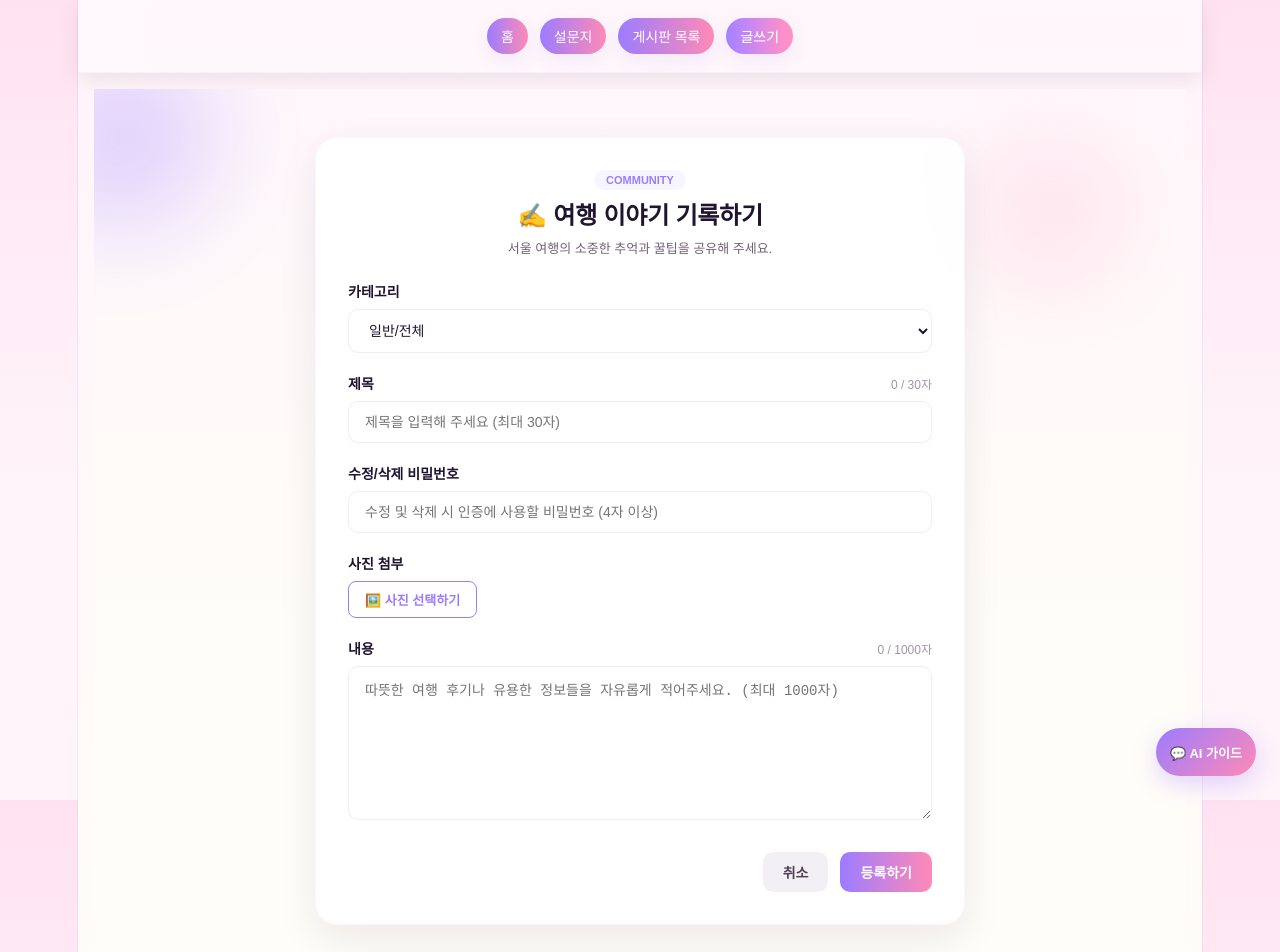
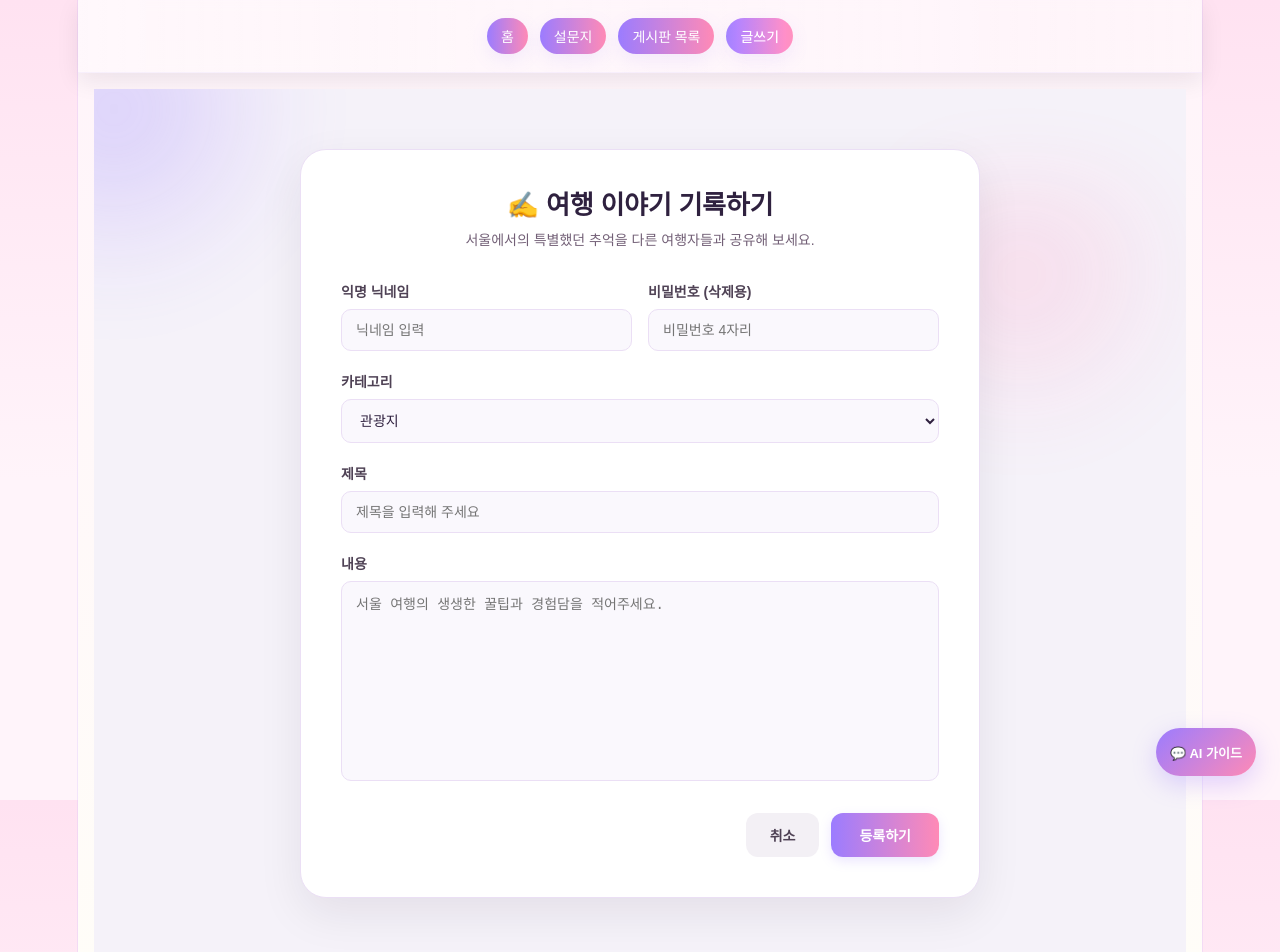
Before and after one commit to 15nayana1021/seoul-localhub, a Vue app: page /board/write in a window 1280 px wide. Shown: the top 952 px of the page. Built offline with nearby package versions, Linux system fonts and the light colour scheme.

Commit message:
닉네임 기능 추가

```diff
--- a/src/views/BoardDetail.vue
+++ b/src/views/BoardDetail.vue
@@ -10,6 +10,7 @@
         <span class="category-badge">{{ getCategoryLabel(post.category) }}</span>
         <h2 class="detail-title">{{ post.title }}</h2>
         <p class="detail-meta">
+          <span class="detail-author">👤 {{ post.author || '익명 여행자' }}</span>
           <span>📅 {{ formatDate(post.createdAt) }}</span>
         </p>
       </header>
@@ -27,7 +28,7 @@
       <div class="share-section">
         <span class="share-title">📢 이 여행기 공유하기</span>
         <div class="share-buttons">
-          <button @click="copyLink" class="btn-share copy-btn" title="링크 복사">
+          <button @click="copyLink" class="btn-share copy-btn" title="リンク 복사">
             🔗 링크 복사
           </button>
           <button @click="shareToTwitter" class="btn-share twitter-btn" title="X 공유">
@@ -314,6 +315,8 @@ onMounted(() => {
   font-size: 12px;
   color: #a394a8;
   margin: 0;
+  display: flex;
+  gap: 12px;
 }
 
 .divider {
--- a/src/views/BoardList.vue
+++ b/src/views/BoardList.vue
@@ -51,7 +51,7 @@
               <div class="post-body">
                 <div class="post-top-info">
                   <span :class="['category-tag', post.category]">{{ getCategoryLabel(post.category) }}</span>
-                  <span class="author-badge">👤 익명 여행자</span>
+                  <span class="author-badge">👤 {{ post.author || '익명 여행자' }}</span>
                 </div>
 
                 <h3 class="post-title">{{ post.title }}</h3>
@@ -159,7 +159,6 @@ const goWrite = () => {
 .blob { position: absolute; filter: blur(40px); opacity: 0.9; }
 .b1 { width: 400px; height: 400px; left: -100px; top: -100px; background: radial-gradient(circle at 30% 30%, rgba(155,124,255,0.35), transparent 50%); }
 .b2 { width: 350px; height: 350px; right: -80px; top: 80px; background: radial-gradient(circle at 30% 30%, rgba(255,138,182,0.25), transparent 50%); }
-
 
 .card {
   width: 100%;
--- a/src/views/BoardWrite.vue
+++ b/src/views/BoardWrite.vue
@@ -7,16 +7,37 @@
 
     <div class="card write-card">
       <header class="write-header">
-        <span class="badge">COMMUNITY</span>
         <h2>✍️ 여행 이야기 기록하기</h2>
-        <p class="muted">서울 여행의 소중한 추억과 꿀팁을 공유해 주세요.</p>
+        <p>서울에서의 특별했던 추억을 다른 여행자들과 공유해 보세요.</p>
       </header>
 
       <form @submit.prevent="handleSubmit" class="write-form">
+        <div class="form-row">
+          <div class="form-group flex-1">
+            <label>익명 닉네임</label>
+            <input
+              type="text"
+              v-model="author"
+              placeholder="닉네임 입력"
+              required
+              class="form-input"
+            />
+          </div>
+          <div class="form-group flex-1">
+            <label>비밀번호 (삭제용)</label>
+            <input
+              type="password"
+              v-model="password"
+              placeholder="비밀번호 4자리"
+              required
+              class="form-input"
+            />
+          </div>
+        </div>
+
         <div class="form-group">
-          <label for="category">카테고리</label>
-          <select id="category" v-model="category" class="select-input" required>
-            <option value="all">일반/전체</option>
+          <label>카테고리</label>
+          <select v-model="category" required class="form-select">
             <option value="attraction">관광지</option>
             <option value="culture">문화/예술</option>
             <option value="festival">축제/행사</option>
@@ -27,79 +48,28 @@
         </div>
 
         <div class="form-group">
-          <div class="label-wrapper">
-            <label for="title">제목</label>
-            <span :class="['char-counter', { 'warning-text': title.length >= 30 }]">
-              {{ title.length }} / 30자
-            </span>
-          </div>
+          <label>제목</label>
           <input
             type="text"
-            id="title"
             v-model="title"
-            placeholder="제목을 입력해 주세요 (최대 30자)"
-            maxlength="30"
+            placeholder="제목을 입력해 주세요"
             required
+            class="form-input"
           />
         </div>
 
         <div class="form-group">
-          <label for="password">수정/삭제 비밀번호</label>
-          <input
-            type="password"
-            id="password"
-            v-model="password"
-            placeholder="수정 및 삭제 시 인증에 사용할 비밀번호 (4자 이상)"
-            minlength="4"
+          <label>내용</label>
+          <textarea
+            v-model="content"
+            placeholder="서울 여행의 생생한 꿀팁과 경험담을 적어주세요."
             required
-          />
-        </div>
-
-        <div class="form-group">
-          <label>사진 첨부</label>
-          <div class="file-upload-wrapper">
-            <input
-              type="file"
-              id="image-input"
-              accept="image/*"
-              @change="handleImageUpload"
-              style="display: none;"
-            />
-            <button
-              type="button"
-              class="btn-file-select"
-              @click="triggerFileInput"
-            >
-              🖼️ 사진 선택하기
-            </button>
-            <span v-if="imageName" class="file-name">{{ imageName }}</span>
-          </div>
-
-          <div v-if="imagePreview" class="preview-container">
-            <img :src="imagePreview" alt="미리보기" class="image-preview" />
-            <button type="button" class="btn-remove-img" @click="removeImage">❌ 삭제</button>
-          </div>
-        </div>
-
-        <div class="form-group">
-          <div class="label-wrapper">
-            <label for="content">내용</label>
-            <span :class="['char-counter', { 'warning-text': content.length >= 1000 }]">
-              {{ content.length }} / 1000자
-            </span>
-          </div>
-          <textarea
-            id="content"
-            v-model="content"
-            rows="8"
-            placeholder="따뜻한 여행 후기나 유용한 정보들을 자유롭게 적어주세요. (최대 1000자)"
-            maxlength="1000"
-            required
+            class="form-textarea"
           ></textarea>
         </div>
 
-        <div class="action-buttons">
-          <button type="button" @click="goBack" class="btn-back">취소</button>
+        <div class="form-actions">
+          <button type="button" @click="goBack" class="btn-cancel">취소</button>
           <button type="submit" class="btn-submit">등록하기</button>
         </div>
       </form>
@@ -115,77 +85,25 @@ import { useCommunityStore } from '../stores/community'
 const router = useRouter()
 const communityStore = useCommunityStore()
 
+const author = ref('')
+const password = ref('')
+const category = ref('attraction')
 const title = ref('')
 const content = ref('')
-const category = ref('all')
-const password = ref('')
 
-const imagePreview = ref('')
-const imageName = ref('')
-
-const triggerFileInput = () => {
-  document.getElementById('image-input').click()
-}
-
-const handleImageUpload = (event) => {
-  const file = event.target.files[0]
-  if (!file) return
-
-  if (file.size > 2 * 1024 * 1024) {
-    alert('이미지 파일은 최대 2MB까지만 업로드할 수 있습니다.')
-    event.target.value = ''
-    return
+const handleSubmit = () => {
+  const newPost = {
+    id: Date.now().toString(),
+    title: title.value.trim(),
+    content: content.value.trim(),
+    category: category.value,
+    author: author.value.trim(),
+    password: password.value.trim(),
+    createdAt: new Date().toISOString(),
+    comments: []
   }
 
-  imageName.value = file.name
-
-  const reader = new FileReader()
-  reader.onload = (e) => {
-    imagePreview.value = e.target.result
-  }
-  reader.readAsDataURL(file)
-}
-
-const removeImage = () => {
-  imagePreview.value = ''
-  imageName.value = ''
-  document.getElementById('image-input').value = ''
-}
-
-const handleSubmit = () => {
-  const cleanTitle = title.value.trim()
-  const cleanContent = content.value.trim()
-  const cleanPassword = password.value.trim()
-
-  if (!cleanTitle) {
-    alert('제목을 올바르게 입력해 주세요! (공백 제외)')
-    return
-  }
-  if (cleanTitle.length > 30) {
-    alert('제목은 최대 30자까지만 입력이 가능합니다.')
-    return
-  }
-  if (!cleanContent) {
-    alert('내용을 올바르게 기재해 주세요! (공백 제외)')
-    return
-  }
-  if (cleanContent.length > 1000) {
-    alert('내용은 최대 1000자까지만 입력이 가능합니다.')
-    return
-  }
-  if (cleanPassword.length < 4) {
-    alert('비밀번호는 안전을 위해 최소 4자 이상이어야 합니다.')
-    return
-  }
-
-  communityStore.createPost({
-    title: cleanTitle,
-    content: cleanContent,
-    password: cleanPassword,
-    category: category.value,
-    image: imagePreview.value
-  })
-
+  communityStore.addPost(newPost)
   router.push('/board')
 }
 
@@ -200,45 +118,46 @@ const goBack = () => {
   display: flex;
   align-items: center;
   justify-content: center;
-  padding: 48px 20px;
-  background: linear-gradient(180deg, #fff6fb 0%, #fffdf8 60%);
+  padding: 60px 20px;
+  background: #f5f2f9;
   position: relative;
   overflow: hidden;
   font-family: 'Noto Sans KR', sans-serif;
-  color: var(--text);
+  color: #2f213f;
 }
 
 .blobs { position: absolute; inset: 0; pointer-events: none; }
-.blob { position: absolute; filter: blur(36px); opacity: 0.95; }
-.b1 { width: 360px; height: 360px; left: -80px; top: -60px; background: radial-gradient(circle at 30% 30%, rgba(155,124,255,0.4), transparent 40%); }
-.b2 { width: 280px; height: 280px; right: -60px; top: 40px; background: radial-gradient(circle at 30% 30%, rgba(255,138,182,0.25), transparent 40%); }
+.blob { position: absolute; filter: blur(40px); opacity: 0.9; }
+.b1 { width: 400px; height: 400px; left: -100px; top: -100px; background: radial-gradient(circle at 30% 30%, rgba(155,124,255,0.35), transparent 50%); }
+.b2 { width: 350px; height: 350px; right: -80px; top: 80px; background: radial-gradient(circle at 30% 30%, rgba(255,138,182,0.25), transparent 50%); }
 
 .card {
   width: 100%;
-  max-width: 650px;
-  background: rgba(255, 255, 255, 0.9);
-  border-radius: 22px;
-  padding: 32px;
-  box-shadow: 0 14px 40px rgba(24,16,40,0.08);
-  border: 1px solid rgba(155,124,255,0.08);
-  backdrop-filter: blur(6px);
+  max-width: 680px;
+  background: #ffffff;
+  border-radius: 26px;
+  padding: 40px;
+  box-shadow: 0 16px 45px rgba(24, 16, 40, 0.08);
+  border: 1px solid #ebdff5;
   position: relative;
   z-index: 2;
 }
 
-.write-header { text-align: center; margin-bottom: 24px; }
-.badge {
-  display: inline-block;
-  font-size: 11px;
-  font-weight: 700;
-  color: #9b7cff;
-  background: rgba(155, 124, 255, 0.08);
-  padding: 4px 12px;
-  border-radius: 999px;
-  margin-bottom: 12px;
+.write-header {
+  text-align: center;
+  margin-bottom: 32px;
 }
-.write-header h2 { font-size: 24px; font-weight: 700; color: var(--text); margin: 0; }
-.muted { font-size: 13px; color: #736077; margin-top: 8px; }
+.write-header h2 {
+  font-size: 26px;
+  font-weight: 800;
+  color: #2f213f;
+  margin: 0 0 8px;
+}
+.write-header p {
+  font-size: 14px;
+  color: #736077;
+  margin: 0;
+}
 
 .write-form {
   display: flex;
@@ -247,116 +166,60 @@ const goBack = () => {
   text-align: left;
 }
 
+.form-row {
+  display: flex;
+  gap: 16px;
+}
+.flex-1 {
+  flex: 1;
+}
+
 .form-group {
   display: flex;
   flex-direction: column;
   gap: 8px;
 }
-.label-wrapper {
-  display: flex;
-  justify-content: space-between;
-  align-items: center;
-}
 .form-group label {
   font-size: 14px;
   font-weight: 700;
-  color: var(--text);
+  color: #4f4255;
 }
 
-.char-counter {
-  font-size: 12px;
-  color: #a394a8;
-  font-weight: 500;
-}
-.warning-text {
-  color: #ff6b6b !important;
-  font-weight: 700;
-}
-
-.form-group input[type="text"],
-.form-group input[type="password"],
-.form-group textarea,
-.select-input {
-  background: #ffffff;
-  border: 1px solid rgba(155, 124, 255, 0.15);
-  padding: 12px 16px;
+.form-input, .form-select, .form-textarea {
+  width: 100%;
+  background: #faf8fd;
+  border: 1px solid #ebdff5;
   border-radius: 10px;
+  padding: 12px 14px;
   font-size: 14px;
-  color: var(--text);
+  color: #2f213f;
   outline: none;
+  box-sizing: border-box;
   transition: border-color 0.2s;
 }
-.form-group input[type="text"]:focus,
-.form-group input[type="password"]:focus,
-.form-group textarea:focus,
-.select-input:focus {
+.form-input:focus, .form-select:focus, .form-textarea:focus {
   border-color: #9b7cff;
 }
 
-.file-upload-wrapper {
-  display: flex;
-  align-items: center;
-  gap: 12px;
-}
-.btn-file-select {
-  background: #ffffff;
-  border: 1px solid #9b7cff;
-  color: #9b7cff;
-  padding: 8px 16px;
-  border-radius: 8px;
-  font-size: 13px;
-  font-weight: 600;
-  cursor: pointer;
-  transition: all 0.2s;
-}
-.btn-file-select:hover {
-  background: rgba(155, 124, 255, 0.05);
-}
-.file-name {
-  font-size: 13px;
-  color: #736077;
+.form-textarea {
+  height: 200px;
+  resize: none;
+  line-height: 1.6;
 }
 
-.preview-container {
-  position: relative;
-  width: 140px;
-  height: 140px;
-  margin-top: 8px;
-  border-radius: 12px;
-  overflow: hidden;
-  border: 1px solid rgba(155, 124, 255, 0.15);
-}
-.image-preview {
-  width: 100%;
-  height: 100%;
-  object-fit: cover;
-}
-.btn-remove-img {
-  position: absolute;
-  top: 4px;
-  right: 4px;
-  background: rgba(0, 0, 0, 0.6);
-  color: white;
-  border: none;
-  padding: 4px 8px;
-  border-radius: 6px;
-  font-size: 10px;
-  font-weight: 700;
-  cursor: pointer;
+.form-actions {
+  display: flex;
+  justify-content: flex-end;
+  gap: 12px;
+  margin-top: 12px;
 }
 
-.action-buttons {
-  display: flex;
-  gap: 12px;
-  justify-content: flex-end;
-  margin-top: 12px;
-}
-.btn-back {
+.btn-cancel {
   background: #f3f0f5;
   color: #4f4255;
   border: none;
-  padding: 10px 20px;
-  border-radius: 10px;
+  padding: 12px 24px;
+  border-radius: 12px;
   font-weight: 600;
   font-size: 14px;
   cursor: pointer;
@@ -365,10 +228,11 @@ const goBack = () => {
   background: linear-gradient(90deg, #9b7cff, #ff8ab6);
   color: #ffffff;
   border: none;
-  padding: 10px 20px;
-  border-radius: 10px;
-  font-weight: 600;
+  padding: 12px 28px;
+  border-radius: 12px;
+  font-weight: 700;
   font-size: 14px;
   cursor: pointer;
+  box-shadow: 0 4px 12px rgba(155, 124, 255, 0.2);
 }
 </style>
```
